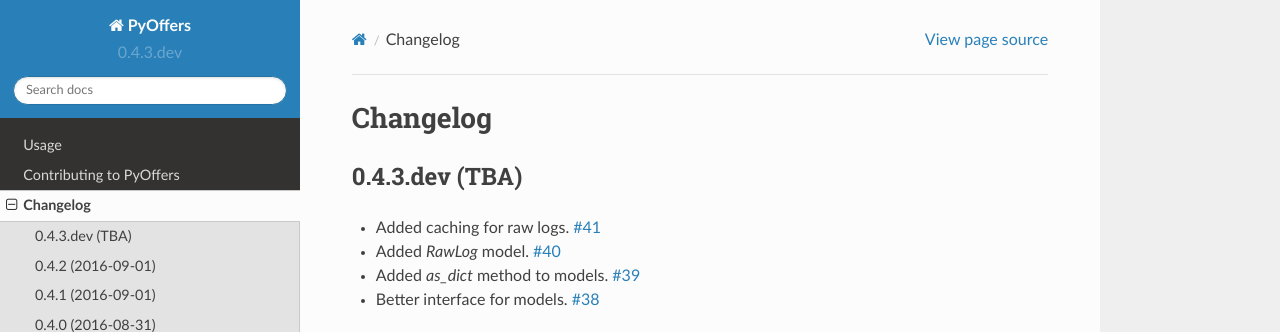
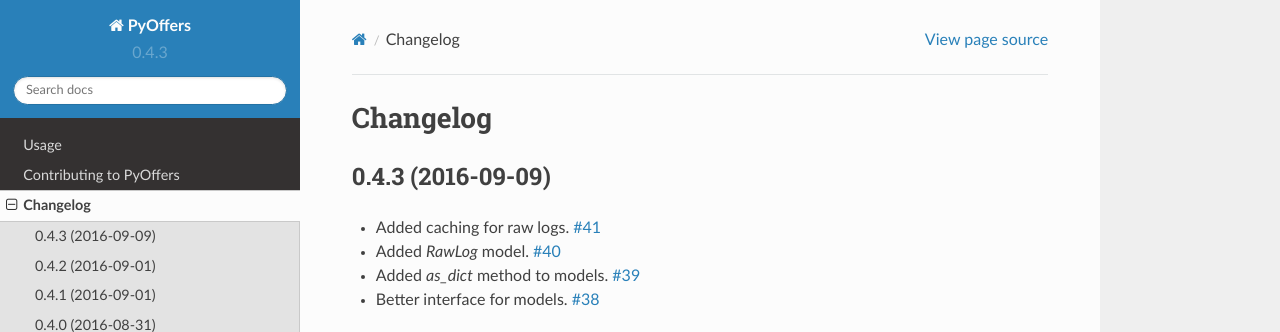
Before and after one commit to Stranger6667/pyoffers, a Sphinx documentation site: the page built from docs/changelog.rst, in a window 1280 px wide and 900 px high. Shown: the top 332 px of the window. Built offline with Sphinx 7.4.7 and the Read the Docs theme 2.0.0, drawn with Linux system fonts in a browser that asks for light colours.

Commit message:
Bump version

```diff
--- a/docs/changelog.rst
+++ b/docs/changelog.rst
@@ -3,8 +3,8 @@
 Changelog
 =========
 
-0.4.3.dev (TBA)
----------------
+0.4.3 (2016-09-09)
+------------------
 
 - Added caching for raw logs. `#41`_
 - Added `RawLog` model. `#40`_
--- a/pyoffers/__init__.py
+++ b/pyoffers/__init__.py
@@ -1,3 +1,3 @@
 # coding: utf-8
 
-__version__ = '0.4.3.dev'
+__version__ = '0.4.3'
```
